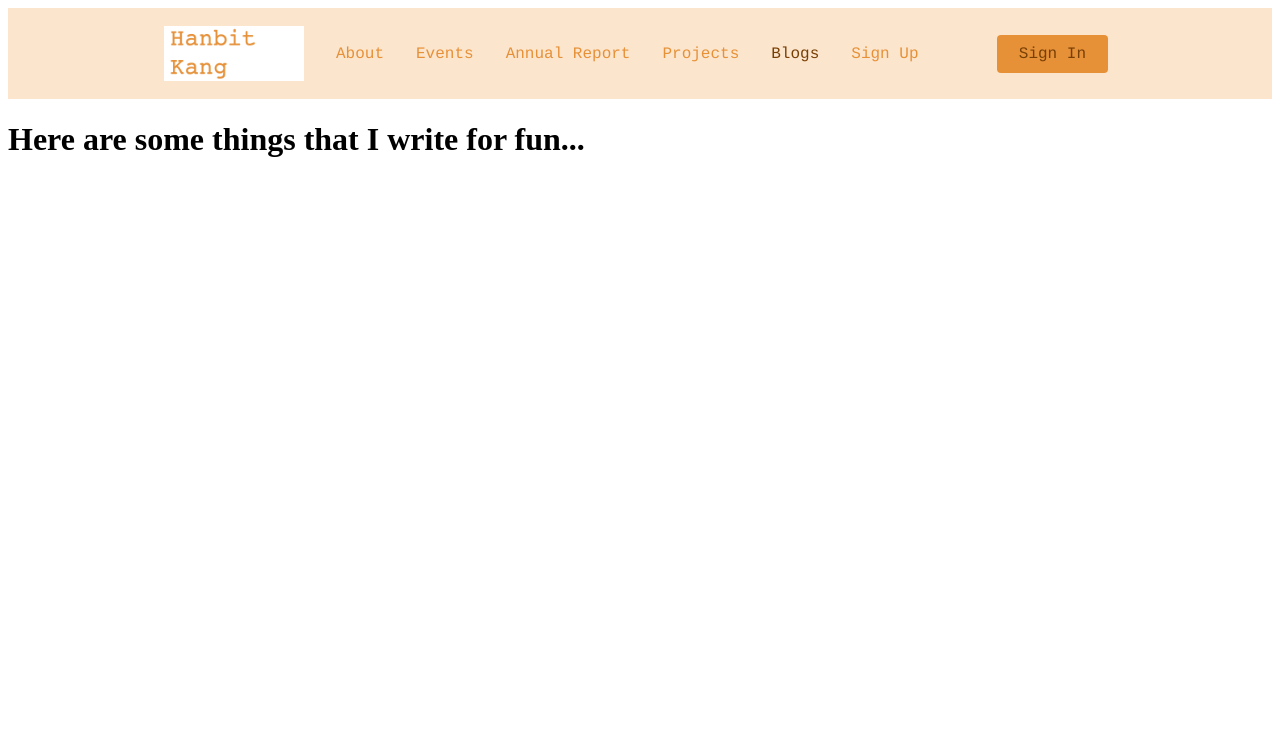
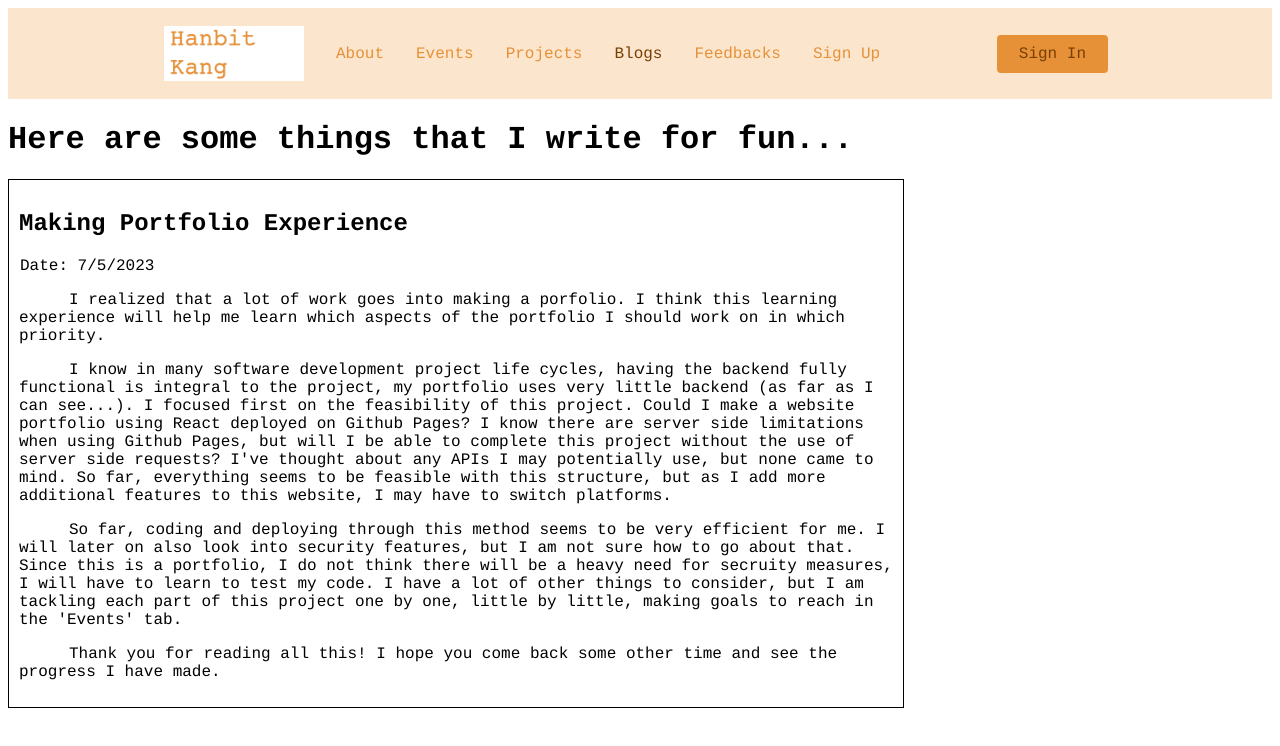
Before and after one commit to HanbitKang314ano/HanbitKang314ano.github.io, a React (Create React App) app in the folder my-app/: page /mywebsite/blogs in a window 1280 px wide. Shown: the top 746 px of the page. Built offline with nearby package versions, Linux system fonts and the light colour scheme.

Commit message:
make feedback page and get started on blogs and projects

```diff
--- a/my-app/src/App.js
+++ b/my-app/src/App.js
@@ -5,7 +5,7 @@ import { BrowserRouter as Router, Routes, Route } from 'react-router-dom';
 import Home from './pages';
 import About from './pages/about';
 import Events from './pages/events';
-import AnnualReport from './pages/annual';
+import Feedbacks from './pages/feedbacks';
 import Projects from './pages/projects';
 import Blogs from './pages/blogs';
 import SignUp from './pages/signup';
@@ -19,7 +19,7 @@ return (
         <Route path='' exact element ={<Home/>}></Route>
         <Route path='/about' element ={<About/>}></Route>
         <Route path='/events' element ={<Events/>}></Route>
-        <Route path='/annual' element ={<AnnualReport/>}></Route>
+        <Route path='/feedbacks' element ={<Feedbacks/>}></Route>
         <Route path='/projects' element ={<Projects/>}></Route>
         <Route path='/blogs' element ={<Blogs/>}></Route>
         <Route path='/sign-up' element ={<SignUp/>}></Route>
--- a/my-app/src/components/Navbar/index.js
+++ b/my-app/src/components/Navbar/index.js
@@ -25,14 +25,14 @@ const Navbar = () => {
           <NavLink to='/events' activeStyle>
             Events
           </NavLink>
-          <NavLink to='/annual' activeStyle>
-            Annual Report
-          </NavLink>
           <NavLink to='/projects' activeStyle>
             Projects
           </NavLink>
           <NavLink to='/blogs' activeStyle>
             Blogs
+          </NavLink>
+          <NavLink to='/feedbacks' activeStyle>
+            Feedbacks
           </NavLink>
           <NavLink to='/sign-up' activeStyle>
             Sign Up
--- a/my-app/src/pages/blogs.js
+++ b/my-app/src/pages/blogs.js
@@ -7,10 +7,49 @@ return (
 				display: 'flex',
 				justifyContent: 'Left',
 				alignItems: 'Left',
-		height: '100vh'
+				height: '100vh',
+				fontFamily: 'Courier, monospace'
+			}}
+		>
+			<div
+				style={{
+					display: 'flex',
+					flexDirection: 'column',
+					justifyContent: 'Left',
+					alignItems: 'Left',
+					width: '70vw',
+					height: '100vh',
+					fontFamily: 'Courier, monospace',
 				}}
 				>
 				<h1>Here are some things that I write for fun...</h1>
+				<div style={{ border: '1px solid black', padding: '10px' }}>
+					<h2>Making Portfolio Experience</h2>
+					<p style={{ margin: '1px' }}>Date: 7/5/2023</p>
+					<p style={{textIndent: '50px'}}>
+						I realized that a lot of work goes into making a porfolio. I think this learning experience will help me learn which aspects of the portfolio
+						I should work on in which priority.
+					</p>
+					<p style={{textIndent: '50px'}}>
+						I know in many software development project life cycles, having the backend fully functional is integral to the project,
+						my portfolio uses very little backend (as far as I can see...). I focused first on the feasibility of this project.
+						Could I make a website portfolio using React deployed on Github Pages? I know there are server side limitations when using Github Pages,
+						but will I be able to complete this project without the use of server side requests? I've thought about any APIs I may potentially use,
+						but none came to mind. So far, everything seems to be feasible with this structure, but as I add more additional features to this website,
+						I may have to switch platforms.
+					</p>
+					<p style={{textIndent: '50px'}}>
+						So far, coding and deploying through this method seems to be very efficient for me. I will later on also look into security features,
+						but I am not sure how to go about that. Since this is a portfolio, I do not think there will be a heavy need for secruity measures,
+						I will have to learn to test my code. I have a lot of other things to consider, but I am tackling each part of this project one by one,
+						little by little, making goals to reach in the 'Events' tab.
+					</p>
+					<p style={{textIndent: '50px'}}>
+						Thank you for reading all this! I hope you come back some other time and see the progress I have made.
+					</p>
+				</div>
+			</div>
+			{/* column things */}
 		</div>
 );
 };
--- a/my-app/src/pages/events.js
+++ b/my-app/src/pages/events.js
@@ -6,9 +6,11 @@ const events = [
 	{ title: 'Add Event Calendar (DONE)', allDay: true, start: new Date("2023-06-26 17:29:23") },
 	{ title: 'Display Event on the Side (DONE)', allDay: true, start: new Date("2023-06-26 17:29:23") },
 	{ title: 'Home Image Not Working Properly (DONE)', allDay: true, start: new Date("2023-07-02 00:00:00") },
-	{ title: 'Work on Project Page', allDay: true, start: new Date("2023-07-02 01:00:00") },
-	{ title: 'Start on Blog Page', allDay: true, start: new Date("2023-07-02 02:00:00") },
-	{ title: 'Login Implementation', allDay: true, start: new Date("2023-07-09 00:00:00") },
+	{ title: 'Start on Project Page (DONE)', allDay: true, start: new Date("2023-07-02 01:00:00") },
+	{ title: 'Start on Blog Page (DONE)', allDay: true, start: new Date("2023-07-02 02:00:00") },
+	{ title: 'Login Implementation (SUSPENDED)', allDay: true, start: new Date("2023-07-09 00:00:00") },
+	{ title: 'Create Feedback Page (DONE)', allDay: true, start: new Date("2023-07-09 01:00:00") },
+	{ title: 'Feedback Functionality Implemented', allDay: true, start: new Date("2023-07-09 02:00:00") },
 ]
 
 const Events = () => {
@@ -63,12 +65,32 @@ const Events = () => {
 					eventClick={handleEventClick}
 				/>
 			</div>
-			{openEvent &&
+			<div
+				style={{
+					display: 'flex',
+					flexDirection: 'column',
+					justifyContent: 'Left',
+					alignItems: 'Left',
+					height: '100vh',
+					fontFamily: 'Courier, monospace'
+				}}
+				>
+				{openEvent &&
+					<div style={{ margin: '50px' }}>
+						<b> Description: </b>
+						<p>{eventTitle}</p>
+					</div>
+				}
 				<div style={{ margin: '50px' }}>
-					<b> Description: </b>
-					<p>{eventTitle}</p>
+					<b> Future tasks: </b>
+					<p>- Login Implementation (suspended indefinitely until needed)</p>
+					<p>- Create Feedback Page</p>
+					<p>- Feedback Functionality Implemented</p>
+					<p>- Create Complete Sudoku Solver</p>
+					<p>- Integrate Sudoku Solver to Portfolio</p>
+					<p>- Better Website Styling</p>
 				</div>
-			}
+			</div>
 		</div>
 	);
 };
--- a/my-app/src/pages/annual.js
+++ b/my-app/src/pages/feedbacks.js
@@ -1,6 +1,6 @@
 import React from 'react';
 
-const AnnualReport = () => {
+const Feedbacks = () => {
 return (
 	<div
 	style={{
@@ -15,4 +15,4 @@ return (
 );
 };
 
-export default AnnualReport;
+export default Feedbacks;
--- a/my-app/src/pages/index.js
+++ b/my-app/src/pages/index.js
@@ -35,7 +35,7 @@ return (
                     in development, all the new updates and things I will implement will be in the 'Events' section.
                 </p>
                 <p>
-                    Also, any feedback about my website will be very appriciated! :)
+                    Also, submit any feedbacks about my website in the 'Feedbacks' section. Anything will be very appriciated! :)
                 </p>
             </div>
             <img style={{ aspectRatio: 3/4, maxWidth: '80%', maxHeight: '80%', float: 'left', margin: '20px' }} src={profile_picture} alt="profile_picture" />
--- a/my-app/src/pages/projects.js
+++ b/my-app/src/pages/projects.js
@@ -54,7 +54,13 @@ const Projects = () => {
 				<p>(place the Give n Share mobile app visual here (if possible))</p>
 				<br/>
 				<h2> My Portfolio </h2>
-				<p>This website is my portfolio! I used react as my main frontend code and github pages as my deployment.</p>
+				<p style={{textIndent: '50px'}}>
+					This website is my portfolio! I used React as my main frontend code and github pages as my deployment service.
+					I have no backend implementation at the moment.
+				</p>
+				<p style={{textIndent: '50px'}}>
+					This is the link to my github repository of the code that I am working with: <a href="https://github.com/HanbitKang314ano/mywebsite">Github Repo</a>
+				</p>
 			</div>
 			<div style={{ margin: '50px' }}>
 			</div>
```
Lines whose indentation alone changed are shown as unchanged.
